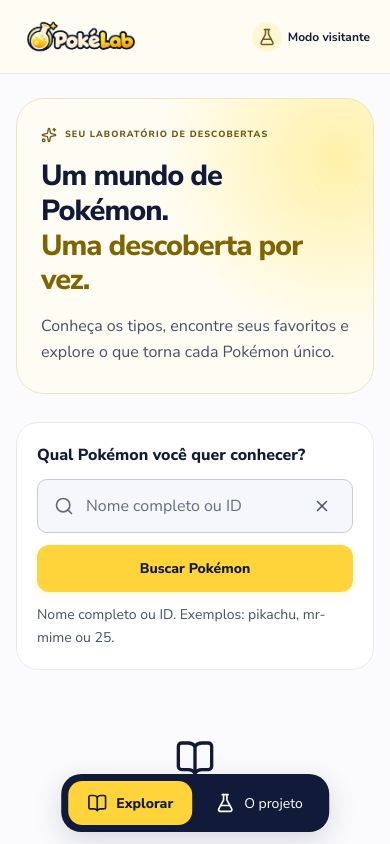
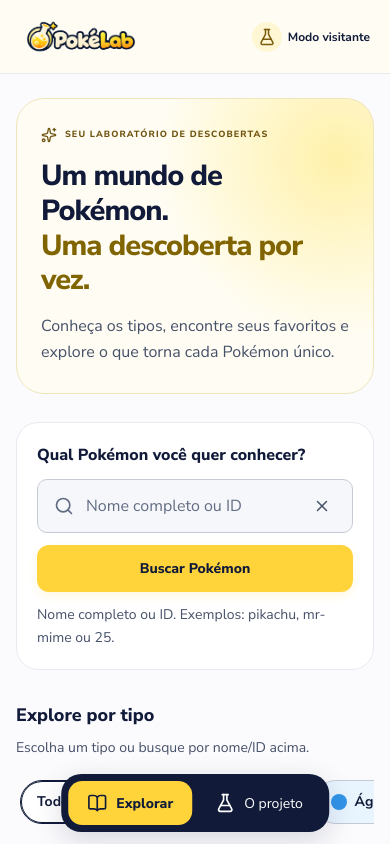
Before and after one commit to hugofamorim/pokelab, a Next.js app in the folder apps/web/: page /pokedex in a window 390 px wide. Shown: the top 844 px of the page. Built offline with nearby package versions, Linux system fonts and the light colour scheme; no server answers.

Commit message:
feat(pl-006): add responsive URL-driven type filters

```diff
--- a/apps/web/src/app/catalog.css
+++ b/apps/web/src/app/catalog.css
@@ -56,6 +56,65 @@
   align-items: center;
   justify-content: space-between;
   gap: 12px;
+}
+.type-filter {
+  margin-bottom: 32px;
+  min-height: 144px;
+}
+.type-filter-heading {
+  display: flex;
+  flex-wrap: wrap;
+  align-items: baseline;
+  gap: 8px 16px;
+  margin-bottom: 16px;
+}
+.type-filter-heading h2 {
+  font-size: 18px;
+}
+.type-filter-heading p {
+  font-size: 14px;
+  color: var(--pl-body);
+}
+.type-filter-options {
+  display: flex;
+  flex-wrap: wrap;
+  gap: 8px;
+  padding: 4px;
+}
+.type-filter-chip {
+  display: inline-flex;
+  align-items: center;
+  justify-content: center;
+  flex-shrink: 0;
+  gap: 8px;
+  min-height: 44px;
+  min-width: 64px;
+  padding: 8px 16px;
+  border: 1px solid #c5cad5;
+  border-radius: 9999px;
+  color: var(--pl-ink);
+  background: var(--type-soft, var(--pl-surface));
+  font-size: 14px;
+  font-weight: 700;
+}
+.type-filter-chip:hover {
+  border-color: var(--pl-body);
+}
+.type-filter-chip[aria-current] {
+  border-color: var(--pl-ink);
+  box-shadow: inset 0 0 0 1px var(--pl-ink);
+}
+.type-filter-marker {
+  display: grid;
+  place-items: center;
+  width: 16px;
+  height: 16px;
+  border-radius: 50%;
+  background: var(--type-solid);
+}
+.type-filter-chip[aria-current] .type-filter-marker {
+  color: white;
+  background: var(--pl-ink);
 }
 .catalog-toolbar h2 {
   font-size: 22px;
@@ -337,6 +396,15 @@
   }
 }
 @media (max-width: 639px) {
+  .type-filter {
+    min-height: 112px;
+  }
+  .type-filter-options {
+    flex-wrap: nowrap;
+    overflow-x: auto;
+    padding: 4px 4px 12px;
+    scrollbar-width: thin;
+  }
   .catalog-search {
     padding: 20px;
   }
--- a/apps/web/src/app/pokedex/page.tsx
+++ b/apps/web/src/app/pokedex/page.tsx
@@ -12,14 +12,19 @@
 import { CatalogSearchResult } from '../../components/catalog-search-result';
 import { redirect } from 'next/navigation';
 import { searchHref } from '../../lib/catalog-search';
+import type { PokemonType } from '@pokelab/pokemon-domain';
+import { POKEMON_TYPE_TOKENS } from '../../lib/type-tokens';
+import { TypeFilter, TypeFilterFallback } from '../../components/type-filter';
 
 type Query = Promise<Record<string, string | string[] | undefined>>;
 function CatalogState({
   kind,
   page = 1,
+  type,
 }: {
   kind: 'invalid' | 'invalidSearch' | 'error' | 'empty';
   page?: number;
+  type?: PokemonType;
 }) {
   return (
     <section className="catalog-state" role="status">
@@ -37,19 +42,19 @@
         {kind === 'invalidSearch'
           ? 'Use um nome completo ou ID com até 64 caracteres, sem filtros ou paginação na mesma consulta.'
           : kind === 'invalid'
-            ? 'Use uma página de 1 a 1000 ou uma busca por nome completo/ID. Não combine busca e paginação.'
+            ? 'Use uma página de 1 a 1000 e um dos 18 tipos disponíveis, ou busque por nome completo/ID separadamente.'
             : kind === 'empty'
               ? 'Você chegou além das entradas disponíveis. Volte para continuar explorando.'
               : 'O serviço está indisponível no momento. Aguarde um pouco e tente novamente.'}
       </p>
       {kind === 'error' && (
-        <a className="button button-primary" href={catalogHref(page)}>
+        <a className="button button-primary" href={catalogHref(page, type)}>
           Tentar novamente
         </a>
       )}
       <Link
         className="button button-secondary"
-        href="/pokedex"
+        href={catalogHref(1, type)}
         prefetch={false}
       >
         Ir para a primeira página
@@ -74,17 +79,21 @@
           <CatalogSearchResult term={query.term} />
         </Suspense>
       ) : (
-        <Suspense key={query.page} fallback={<CatalogSkeleton />}>
-          <Browse page={query.page} />
+        <Suspense
+          key={`${query.type ?? 'all'}:${query.page}`}
+          fallback={<CatalogSkeleton />}
+        >
+          <Browse page={query.page} type={query.type} />
         </Suspense>
       )}
     </>
   );
 }
-async function Browse({ page }: { page: number }) {
-  const result = await getCatalogPage(page);
-  if (!result) return <CatalogState kind="error" page={page} />;
-  if (!result.items.length) return <CatalogState kind="empty" page={page} />;
+async function Browse({ page, type }: { page: number; type?: PokemonType }) {
+  const result = await getCatalogPage(page, type);
+  if (!result) return <CatalogState kind="error" page={page} type={type} />;
+  if (!result.items.length)
+    return <CatalogState kind="empty" page={page} type={type} />;
   const start = (page - 1) * result.pageSize + 1;
   return (
     <>
@@ -100,18 +109,27 @@
         </p>
       )}
       <div className="catalog-toolbar">
-        <h2>Encontre sua próxima descoberta</h2>
+        <h2>
+          {type
+            ? `Pokémon do tipo ${POKEMON_TYPE_TOKENS[type].label}`
+            : 'Encontre sua próxima descoberta'}
+        </h2>
         <span>
           {start}–{start + result.items.length - 1} de{' '}
           {result.total.toLocaleString('pt-BR')} entradas
         </span>
       </div>
-      <CatalogGrid key={page} references={result.items} page={page} />
+      <CatalogGrid
+        key={`${type ?? 'all'}:${page}`}
+        references={result.items}
+        page={page}
+        type={type}
+      />
       <nav className="pagination" aria-label="Paginação do catálogo">
         {page > 1 ? (
           <Link
             className="button button-secondary"
-            href={catalogHref(page - 1)}
+            href={catalogHref(page - 1, type)}
             prefetch={false}
           >
             <ArrowLeft size={18} aria-hidden="true" />
@@ -126,7 +144,7 @@
         {result.hasNext && page < 1000 ? (
           <Link
             className="button button-primary"
-            href={catalogHref(page + 1)}
+            href={catalogHref(page + 1, type)}
             prefetch={false}
           >
             Próxima
@@ -190,6 +208,9 @@
       <Suspense fallback={<SearchFieldFallback />}>
         <CatalogSearchField />
       </Suspense>
+      <Suspense fallback={<TypeFilterFallback />}>
+        <TypeFilter />
+      </Suspense>
       <Suspense fallback={<CatalogSkeleton />}>
         <Catalog searchParams={searchParams} />
       </Suspense>
--- /dev/null
+++ b/apps/web/src/components/type-filter.tsx
@@ -0,0 +1,77 @@
+'use client';
+
+import Link from 'next/link';
+import { useSearchParams } from 'next/navigation';
+import { Check } from 'lucide-react';
+import type { CSSProperties } from 'react';
+import { POKEMON_TYPES } from '@pokelab/pokemon-domain';
+import { parseCatalogQuery } from '../lib/catalog-search';
+import { catalogHref } from '../lib/catalog';
+import { POKEMON_TYPE_TOKENS } from '../lib/type-tokens';
+
+export function TypeFilter() {
+  const params = useSearchParams();
+  // Preserve repeated values so ambiguous URLs never appear selected.
+  const input = Object.fromEntries(
+    [...new Set(params.keys())].map((key) => {
+      const values = params.getAll(key);
+      return [key, values.length === 1 ? values[0] : values];
+    }),
+  );
+  const query = parseCatalogQuery(input);
+  const selected = query.kind === 'browse' ? query.type : undefined;
+  return (
+    <section className="type-filter" aria-label="Filtro por tipo">
+      <div className="type-filter-heading">
+        <h2>Explore por tipo</h2>
+        <p>Escolha um tipo ou busque por nome/ID acima.</p>
+      </div>
+      <nav className="type-filter-options" aria-label="Tipos de Pokémon">
+        <Link
+          className="type-filter-chip"
+          href="/pokedex"
+          prefetch={false}
+          aria-current={
+            query.kind === 'browse' && !selected ? 'true' : undefined
+          }
+        >
+          Todos
+        </Link>
+        {POKEMON_TYPES.map((type) => {
+          const token = POKEMON_TYPE_TOKENS[type];
+          const active = selected === type;
+          return (
+            <Link
+              key={type}
+              className="type-filter-chip"
+              href={catalogHref(1, type)}
+              prefetch={false}
+              aria-current={active ? 'true' : undefined}
+              style={
+                {
+                  '--type-soft': token.soft,
+                  '--type-solid': token.solid,
+                } as CSSProperties
+              }
+            >
+              <span className="type-filter-marker" aria-hidden="true">
+                {active && <Check size={12} />}
+              </span>
+              {token.label}
+            </Link>
+          );
+        })}
+      </nav>
+    </section>
+  );
+}
+
+export function TypeFilterFallback() {
+  return (
+    <div
+      className="type-filter skeleton"
+      role="status"
+      aria-label="Carregando filtros"
+    />
+  );
+}
--- a/apps/web/src/lib/catalog-search.ts
+++ b/apps/web/src/lib/catalog-search.ts
@@ -1,13 +1,15 @@
 import { z } from 'zod';
-import { identifierSchema } from '@pokelab/contracts';
+import { identifierSchema, pokemonTypeSchema } from '@pokelab/contracts';
+import type { PokemonType } from '@pokelab/pokemon-domain';
 import { catalogHref, parseCatalogPage } from './catalog';
 
 const querySchema = z.strictObject({
   page: z.string().optional(),
   search: z.string().max(64).optional(),
+  type: pokemonTypeSchema.optional(),
 });
 export type CatalogQuery =
-  | { kind: 'browse'; page: number }
+  | { kind: 'browse'; page: number; type?: PokemonType }
   | { kind: 'search'; term: string }
   | { kind: 'invalid' };
 export function normalizeSearch(value: unknown): string | null {
@@ -19,9 +21,9 @@
 export function parseCatalogQuery(input: unknown): CatalogQuery {
   const parsed = querySchema.safeParse(input);
   if (!parsed.success) return { kind: 'invalid' };
-  const { page, search } = parsed.data;
+  const { page, search, type } = parsed.data;
   if (search !== undefined) {
-    if (page !== undefined) return { kind: 'invalid' };
+    if (page !== undefined || type !== undefined) return { kind: 'invalid' };
     const term = normalizeSearch(search);
     return term === null
       ? { kind: 'invalid' }
@@ -30,7 +32,9 @@
         : { kind: 'browse', page: 1 };
   }
   const value = parseCatalogPage(page === undefined ? {} : { page });
-  return value === null ? { kind: 'invalid' } : { kind: 'browse', page: value };
+  return value === null
+    ? { kind: 'invalid' }
+    : { kind: 'browse', page: value, ...(type ? { type } : {}) };
 }
 export const searchHref = (term: string) =>
   `/pokedex?${new URLSearchParams({ search: term })}`;
@@ -39,13 +43,15 @@
 ): string {
   if (input.fromSearch !== undefined) {
     const term = normalizeSearch(input.fromSearch);
-    return term && input.fromPage === undefined
+    return term && input.fromPage === undefined && input.fromType === undefined
       ? searchHref(term)
       : catalogHref(1);
   }
-  return catalogHref(
-    parseCatalogPage(
-      input.fromPage === undefined ? {} : { page: input.fromPage },
-    ) ?? 1,
-  );
+  const query = parseCatalogQuery({
+    ...(input.fromPage === undefined ? {} : { page: input.fromPage }),
+    ...(input.fromType === undefined ? {} : { type: input.fromType }),
+  });
+  return query.kind === 'browse'
+    ? catalogHref(query.page, query.type)
+    : catalogHref(1);
 }
--- a/apps/web/src/lib/catalog-server.ts
+++ b/apps/web/src/lib/catalog-server.ts
@@ -1,12 +1,14 @@
 import { z } from 'zod';
 import {
-  pokemonPageResponseSchema,
+  pokemonCatalogPageResponseSchema,
+  pokemonTypeSchema,
   pokemonSummaryQuerySchema,
 } from '@pokelab/contracts';
 import type {
-  PokemonPageResponse,
+  PokemonCatalogPageResponse,
   PokemonSummariesResponse,
 } from '@pokelab/contracts';
+import type { PokemonType } from '@pokelab/pokemon-domain';
 import {
   CATALOG_PAGE_SIZE,
   parseCatalogPage,
@@ -15,23 +17,30 @@
 
 export async function getCatalogPage(
   page: number,
-): Promise<PokemonPageResponse | null> {
+  type?: PokemonType,
+): Promise<PokemonCatalogPageResponse | null> {
   if (parseCatalogPage({ page: String(page) }) === null) return null;
+  if (type !== undefined && !pokemonTypeSchema.safeParse(type).success)
+    return null;
   try {
     const api = z.url().parse(process.env.API_URL ?? 'http://127.0.0.1:3001');
     const url = new URL('/v1/pokemon', api);
     url.search = new URLSearchParams({
       page: String(page),
       pageSize: String(CATALOG_PAGE_SIZE),
+      ...(type ? { type } : {}),
     }).toString();
     const response = await fetch(url, {
       cache: 'no-store',
       signal: AbortSignal.timeout(15000),
     });
     if (!response.ok) return null;
-    const parsed = pokemonPageResponseSchema.safeParse(await response.json());
+    const parsed = pokemonCatalogPageResponseSchema.safeParse(
+      await response.json(),
+    );
     return parsed.success &&
       parsed.data.page === page &&
+      parsed.data.type === type &&
       parsed.data.pageSize === CATALOG_PAGE_SIZE
       ? parsed.data
       : null;
--- a/apps/web/src/lib/catalog.ts
+++ b/apps/web/src/lib/catalog.ts
@@ -3,6 +3,7 @@
   pokemonSummariesResponseSchema,
 } from '@pokelab/contracts';
 import type { PokemonSummariesResponse } from '@pokelab/contracts';
+import type { PokemonType } from '@pokelab/pokemon-domain';
 
 export const CATALOG_PAGE_SIZE = 12;
 export const CATALOG_BATCH_SIZE = 4;
@@ -13,7 +14,16 @@
   if (input && typeof input === 'object' && 'pageSize' in input) return null;
   return parsed.data.page;
 }
-export const catalogHref = (page: number) => `/pokedex?page=${page}`;
+export const catalogHref = (page: number, type?: PokemonType) =>
+  `/pokedex?${new URLSearchParams({ page: String(page), ...(type ? { type } : {}) })}`;
+
+export function catalogDetailHref(
+  id: number,
+  page: number,
+  type?: PokemonType,
+) {
+  return `/pokemon/${id}?${new URLSearchParams({ fromPage: String(page), ...(type ? { fromType: type } : {}) })}`;
+}
 
 // Used on both sides of the same-origin boundary: reject reordered, omitted or substituted results.
 export function parseSummaryBatch(
```
Also changed, not shown: apps/web/src/components/catalog-grid.tsx (+14 -3 lines), apps/web/src/components/pokemon-card.tsx (+11 -1 lines).
